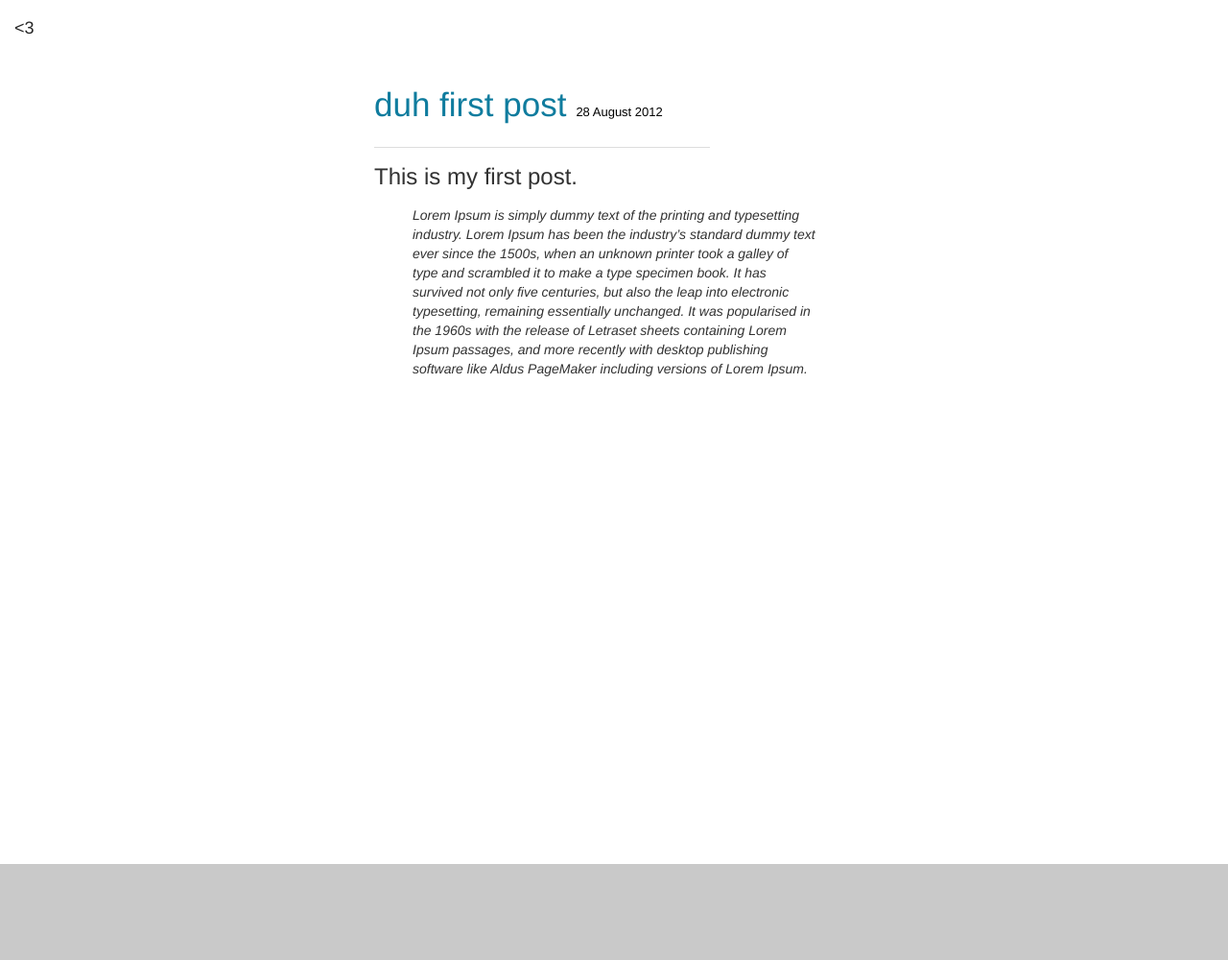
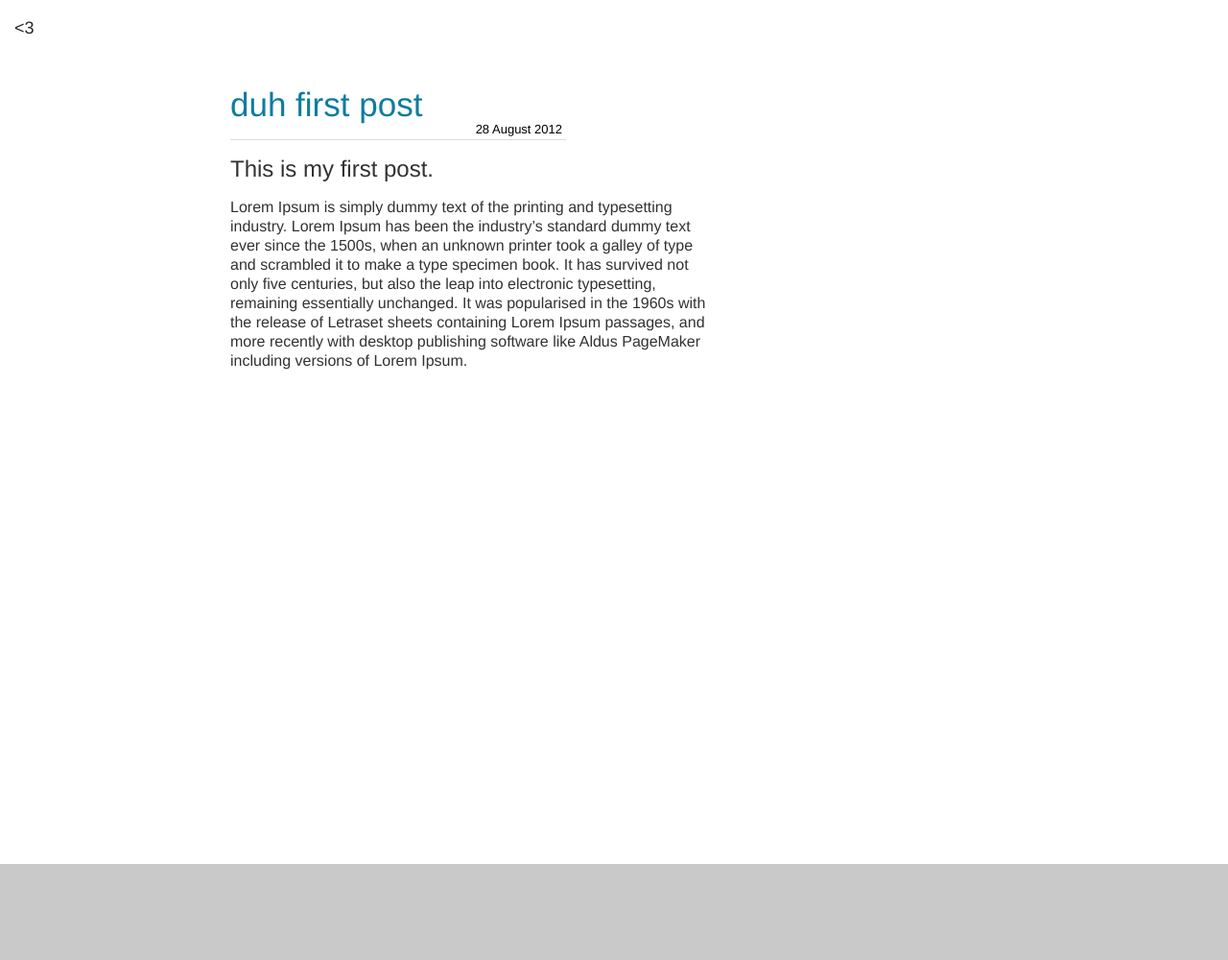
Before and after one commit to jeffrom/jeffrom.github.com, a Jekyll site: the page built from _posts/2012-8-28-wussup-wussup.markdown, in a window 1280 px wide. Shown: the whole page at 96% size. Built offline with Jekyll 4.4.1, drawn with Linux system fonts in a browser that asks for light colours; nearby versions of some CDN libraries.

Commit message:
try some tweaks

```diff
--- a/_includes/posts.html
+++ b/_includes/posts.html
@@ -5,14 +5,14 @@
                 <a class="post_title underline blue" href="{{ post.url }}">
                     {{ post.title }}
                 </a>
+                <div class="post_date">
+                    <i>{{ post.date | date_to_long_string }}</i>
+                </div>
                 {% if post.subtitle %}
                 <div class="post_subtitle">
                     {{ post.subtitle }}
                 </div>
                 {% endif %}
-                <div class="post_date">
-                    {{ post.date | date_to_long_string }}
-                </div>
 
                 <div class="clear"></div>
                 <hr class="sep">
--- a/_posts/2012-8-28-wussup-wussup.markdown
+++ b/_posts/2012-8-28-wussup-wussup.markdown
@@ -6,12 +6,12 @@
 This is my first post.
 ----------------------
 
-> Lorem Ipsum is simply dummy text of the printing and typesetting
-> industry. Lorem Ipsum has been the industry's standard dummy text
-> ever since the 1500s, when an unknown printer took a galley of type
-> and scrambled it to make a type specimen book. It has survived not
-> only five centuries, but also the leap into electronic typesetting,
-> remaining essentially unchanged. It was popularised in the 1960s
-> with the release of Letraset sheets containing Lorem Ipsum
-> passages, and more recently with desktop publishing software like
-> Aldus PageMaker including versions of Lorem Ipsum.
+Lorem Ipsum is simply dummy text of the printing and typesetting
+industry. Lorem Ipsum has been the industry's standard dummy text
+ever since the 1500s, when an unknown printer took a galley of type
+and scrambled it to make a type specimen book. It has survived not
+only five centuries, but also the leap into electronic typesetting,
+remaining essentially unchanged. It was popularised in the 1960s
+with the release of Letraset sheets containing Lorem Ipsum
+passages, and more recently with desktop publishing software like
+Aldus PageMaker including versions of Lorem Ipsum.
--- a/index.html
+++ b/index.html
@@ -3,7 +3,7 @@
 
 ---
 
-    <div id="posts" class="centered container">
+    <div id="posts" class="container">
         {% include posts.html %}
     </div>
 
```
Also changed, not shown: _includes/main.css (+8 -2 lines).
